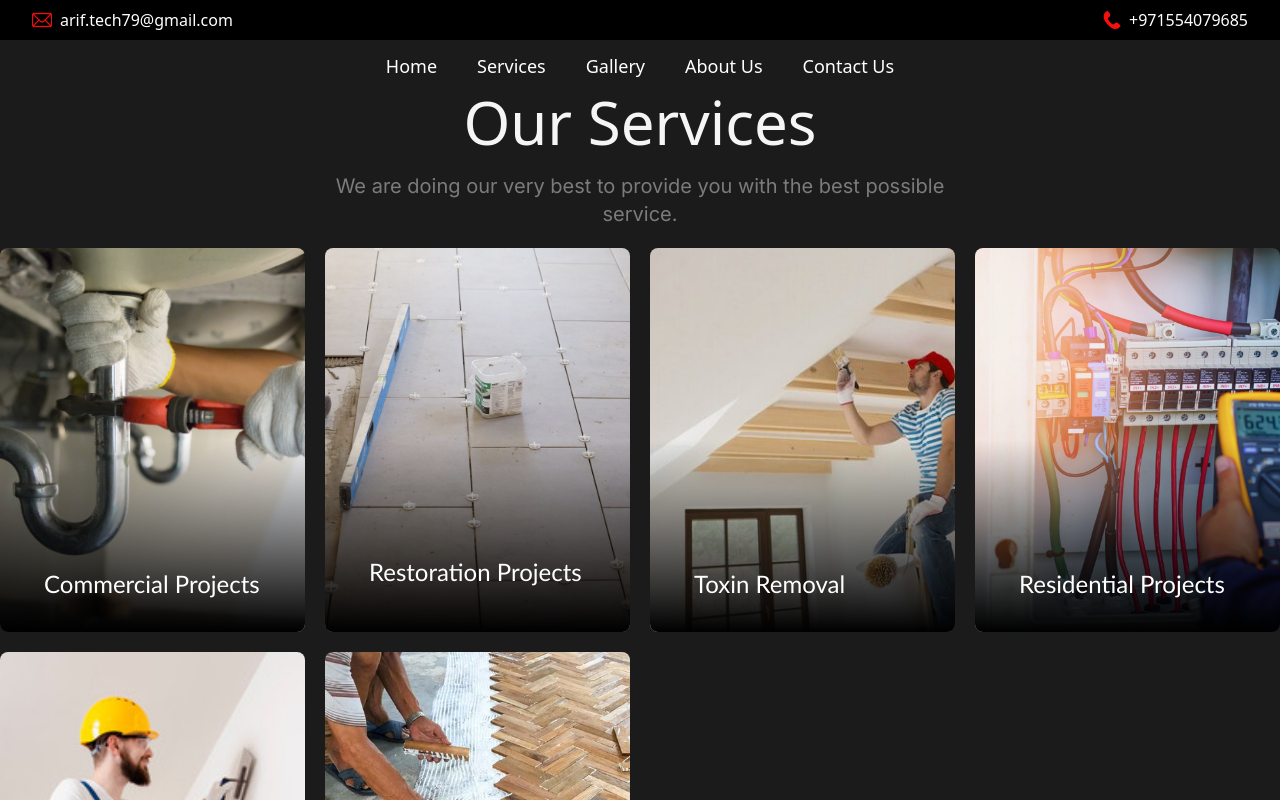
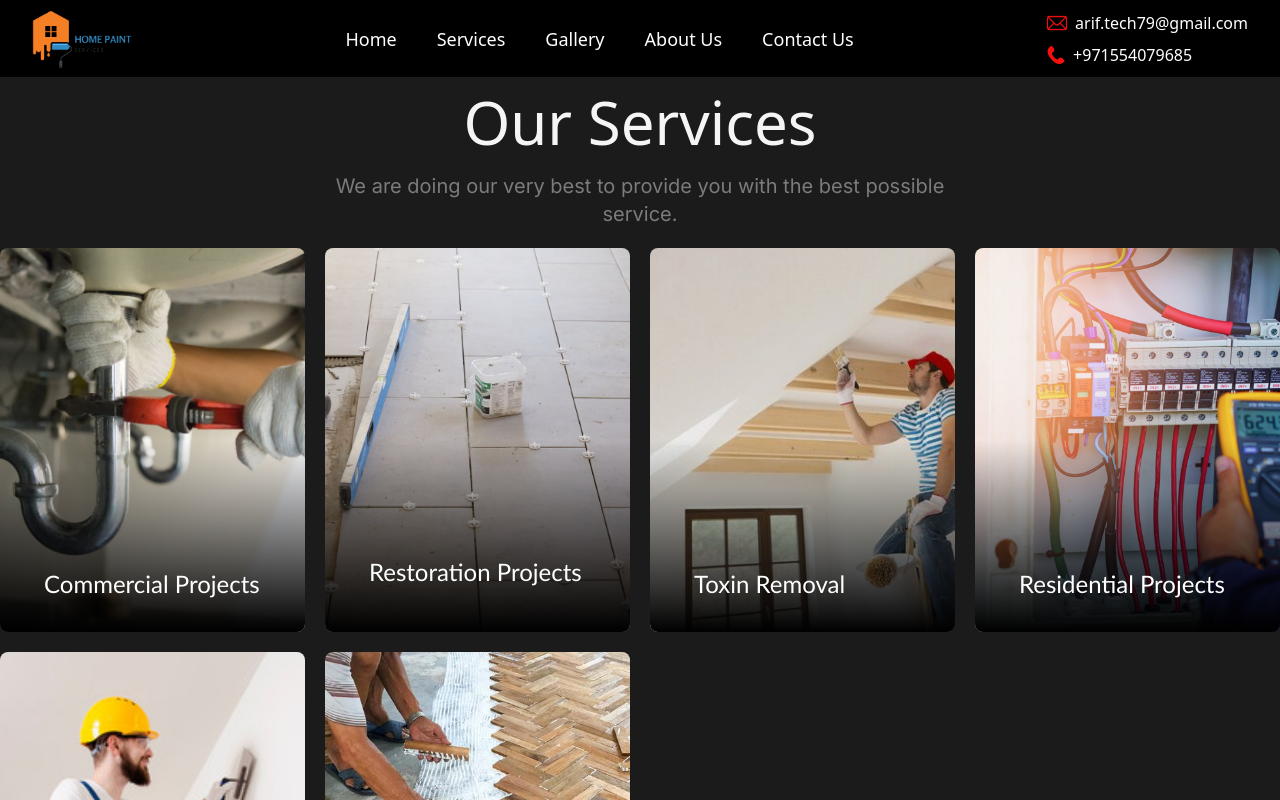
Before and after one commit to junaid-1013/painter-website, a Next.js app: page /services in a window 1280 px wide. Shown: the top 800 px of the page. Built offline with nearby package versions, Linux system fonts and the light colour scheme.

Commit message:
-- feat(adjustments): to the home page

```diff
--- a/src/app/layout.tsx
+++ b/src/app/layout.tsx
@@ -1,30 +1,28 @@
-import '@/app/globals.css'
-import { Inter } from 'next/font/google'
-import Navbar from '@/components/Navbar'
-import { Footer } from '@/components/Footer'
-import Top from '@/components/Top'
+import "@/app/globals.css";
+import { Inter } from "next/font/google";
+import Navbar from "@/components/Navbar";
+import { Footer } from "@/components/Footer";
+import Top from "@/components/Top";
 
-const inter = Inter({ subsets: ['latin'] })
+const inter = Inter({ subsets: ["latin"] });
 
 export const metadata = {
-  title: 'Painters',
-  description: 'Generated by Junaid Ali Bhatti',
-}
+  title: "Painters",
+  description: "Generated by Junaid Ali Bhatti",
+};
 
 export default function RootLayout({
   children,
 }: {
-  children: React.ReactNode
+  children: React.ReactNode;
 }) {
   return (
-    <html lang="en" className='bg-[#1b1b1b]'>
+    <html lang="en" className="bg-[#1b1b1b]">
       <body className={inter.className}>
-        <Top/>
-        {/* <br/> */}
-        <Navbar />
+        <Top />
         {children}
-        <Footer/>
+        <Footer />
       </body>
     </html>
-  )
+  );
 }
--- a/src/components/Navbar.tsx
+++ b/src/components/Navbar.tsx
@@ -1,38 +1,31 @@
-"use client"
+"use client";
 
 import { NAV_ITEMS } from "@/config/constant";
 import Link from "next/link";
-import { useState, useEffect } from 'react';
+import { useState } from "react";
 
 const Navbar = () => {
-  const [navbar, setNavbar] = useState(false);
-
-  useEffect(() => {
-    const handleScroll = () => {
-      if (window.scrollY > 50) {
-        setNavbar(true);
-      } else {
-        setNavbar(false);
-      }
-    };
-
-    window.addEventListener("scroll", handleScroll);
-    return () => {
-      window.removeEventListener("scroll", handleScroll);
-    };
-  }, []);
+  const [open, setOpen] = useState(false);
 
   return (
-    <nav className={`w-full mt-10 fixed z-50 ${navbar ? 'bg-opacity-80 bg-black' : 'bg-opacity-0'} transition duration-300`}>
-      <div className="justify-between px-4 mx-auto lg:max-w-7xl md:items-center md:flex md:px-8">
-        <div>
-          <div className="flex items-center justify-end py-1 md:py-3 md:block">
+    <>
+      <ul className="items-center justify-center pl-5 space-y-8 hidden md:flex md:space-x-10 md:space-y-0 font-sans py-3">
+        {NAV_ITEMS.map((item, i) => (
+          <li key={i} className="text-white hover:text-white">
+            <Link href={item.link} legacyBehavior>
+              <a className="text-lg">{item.name}</a>
+            </Link>
+          </li>
+        ))}
+      </ul>
+      {/* mobile */}
+
       <div className="md:hidden">
         <button
-                className="p-2 text-gray-700 rounded-md outline-none focus:border-gray-400 focus:border"
-                onClick={() => setNavbar(!navbar)}
+          className="p-2 text-gray-700 rounded-md outline-none focus:border-gray-400 border border-transparent"
+          onClick={() => setOpen((pre) => !pre)}
         >
-                {navbar ? (
+          {open ? (
             <svg
               xmlns="http://www.w3.org/2000/svg"
               className="w-6 h-6 text-white"
@@ -63,20 +56,23 @@ const Navbar = () => {
           )}
         </button>
       </div>
-          </div>
-        </div>
-        <div className={`flex-1 justify-self-center pb-3 mt-8 md:block md:pb-0 md:mt-0 ${navbar ? 'block' : 'hidden'}`}>
-          <ul className="items-center justify-center space-y-8 md:flex md:space-x-10 md:space-y-0 font-sans py-3">
-           {NAV_ITEMS.map((item, i)=>(
+      <div
+        className={`
+  absolute bg-black/80 inset-0 top-16 z-50
+${open ? "block" : "hidden"}
+`}
+      >
+        <ul className="bg-black/80  items-center justify-center pl-5 space-y-8 md:flex md:space-x-10 md:space-y-0 font-sans py-3">
+          {NAV_ITEMS.map((item, i) => (
             <li key={i} className="text-white hover:text-white">
               <Link href={item.link} legacyBehavior>
                 <a className="text-lg">{item.name}</a>
               </Link>
-            </li>))}
+            </li>
+          ))}
         </ul>
       </div>
-      </div>
-    </nav>
+    </>
   );
 };
 
--- a/src/components/Top.tsx
+++ b/src/components/Top.tsx
@@ -1,10 +1,11 @@
-"use client"
+"use client";
 // Top.js
 import Link from "next/link";
 import Image from "next/image";
 import mail from "../../public/mail.png";
 import phone from "../../public/phone.png";
-import { useEffect, useState } from 'react';
+import { useEffect, useState } from "react";
+import Navbar from "./Navbar";
 
 const Top = () => {
   const [isScrolled, setIsScrolled] = useState(false);
@@ -25,9 +26,40 @@ const Top = () => {
   }, []);
 
   return (
-    <div className={`w-full fixed z-10 transition duration-300 bg-black ${isScrolled ? 'bg-opacity-80' : 'bg-opacity-100'}`}>
+    <div
+      className={`w-full fixed z-10 transition duration-300 bg-black ${
+        isScrolled ? "bg-opacity-80" : "bg-opacity-100"
+      }`}
+    >
       <div className="px-2 mx-auto lg:max-w-7xl md:flex md:items-center justify-between md:px-8 flex flex-row py-2">
-          {/* Mail Icon and Link */}
+        <div className="">
+          <Link href="/" className="flex gap-2 flex-center">
+            <Image
+              src="/logo.png"
+              alt="Painters logo"
+              width={100}
+              height={80}
+              className="object-contain"
+            />
+          </Link>
+        </div>
+        <div className="block md:hidden">
+          <Contact />
+        </div>
+        <Navbar />
+        <div className="hidden md:block">
+          <Contact />
+        </div>
+      </div>
+    </div>
+  );
+};
+
+export default Top;
+
+const Contact = () => {
+  return (
+    <div className="space-y-2">
       <div className="flex flex-row items-center">
         <Image
           src={mail}
@@ -61,8 +93,5 @@ const Top = () => {
         </Link>
       </div>
     </div>
-    </div>
   );
 };
-
-export default Top;
--- a/src/components/gsap-hero.tsx
+++ b/src/components/gsap-hero.tsx
@@ -1,8 +1,8 @@
 "use-client";
-import React, { useEffect, useRef } from 'react';
-import { gsap, Power3 } from 'gsap';
-import { TextPlugin } from 'gsap/TextPlugin';
-import Link from 'next/link';
+import React, { useEffect, useRef } from "react";
+import gsap from "gsap";
+import { TextPlugin } from "gsap/TextPlugin";
+import Link from "next/link";
 
 // Register the TextPlugin with GSAP
 gsap.registerPlugin(TextPlugin);
@@ -25,7 +25,6 @@ const HeroSection: React.FC = () => {
       gsap.to(backgroundRef.current, {
         background: getRandomGradient(),
         duration: 1,
-        ease: Power3.easeInOut,
         onComplete: changeBackground,
       });
     };
@@ -36,7 +35,6 @@ const HeroSection: React.FC = () => {
       gsap.to(headerRef.current, {
         text: { value: statement },
         duration: 2.5,
-        ease: Power3.easeInOut,
         onComplete: () => {
           currentStatementIndex =
             (currentStatementIndex + 1) % statements.length;
@@ -46,22 +44,15 @@ const HeroSection: React.FC = () => {
 
     const getRandomGradient = () => {
       const gradients = [
-        'linear-gradient(to right, #4e54c8, #8f94fb)',
-        'linear-gradient(to right, #36d1dc, #5b86e5)',
-        'linear-gradient(to right, #00c6fb, #005bea)',
-        'linear-gradient(to right, #ff416c, #ff4b2b)',
+        "linear-gradient(to right, #4e54c8, #8f94fb)",
+        "linear-gradient(to right, #36d1dc, #5b86e5)",
+        "linear-gradient(to right, #00c6fb, #005bea)",
+        "linear-gradient(to right, #ff416c, #ff4b2b)",
       ];
 
-      const randomDarkSpot = Math.floor(Math.random() * 5);
+      const randomDarkSpot = Math.floor(Math.random() * gradients.length);
 
-      return gradients
-        .map((gradient, index) => {
-          if (index === randomDarkSpot) {
-            return `${gradient}, rgba(0, 0, 0, 0.5)`;
-          }
-          return gradient;
-        })
-        .join(', ');
+      return `${gradients[randomDarkSpot]}, rgba(0, 0, 0, 0.5)`;
     };
 
     // Set initial background gradient
@@ -79,19 +70,19 @@ const HeroSection: React.FC = () => {
     return () => {
       clearInterval(intervalId);
     };
-  }, []);
+  }, [headerRef, backgroundRef]);
 
   return (
     <section
-      className="h-screen flex flex-col items-center justify-center text-white relative overflow-hidden"
-      style={{ minHeight: '100vh' }}
+      className="h-screen flex flex-col items-center justify-center text-white relative overflow-hidden bg-gradient"
+      style={{ minHeight: "100vh" }}
       ref={backgroundRef}
     >
       <div className="text-center max-w-2xl">
         <h1
           ref={headerRef}
           className="text-4xl md:text-6xl lg:text-7xl font-bold mb-4 leading-tight"
-          style={{ textShadow: '0 2px 4px rgba(0, 0, 0, 0.3)' }}
+          style={{ textShadow: "0 2px 4px rgba(0, 0, 0, 0.3)" }}
         ></h1>
         <p className="text-lg mb-8">
           Elevate your space with our precision painting services. Every stroke
```
Also changed, not shown: src/components/Footer.tsx (+70 -23 lines). Lines whose indentation alone changed are shown as unchanged.
